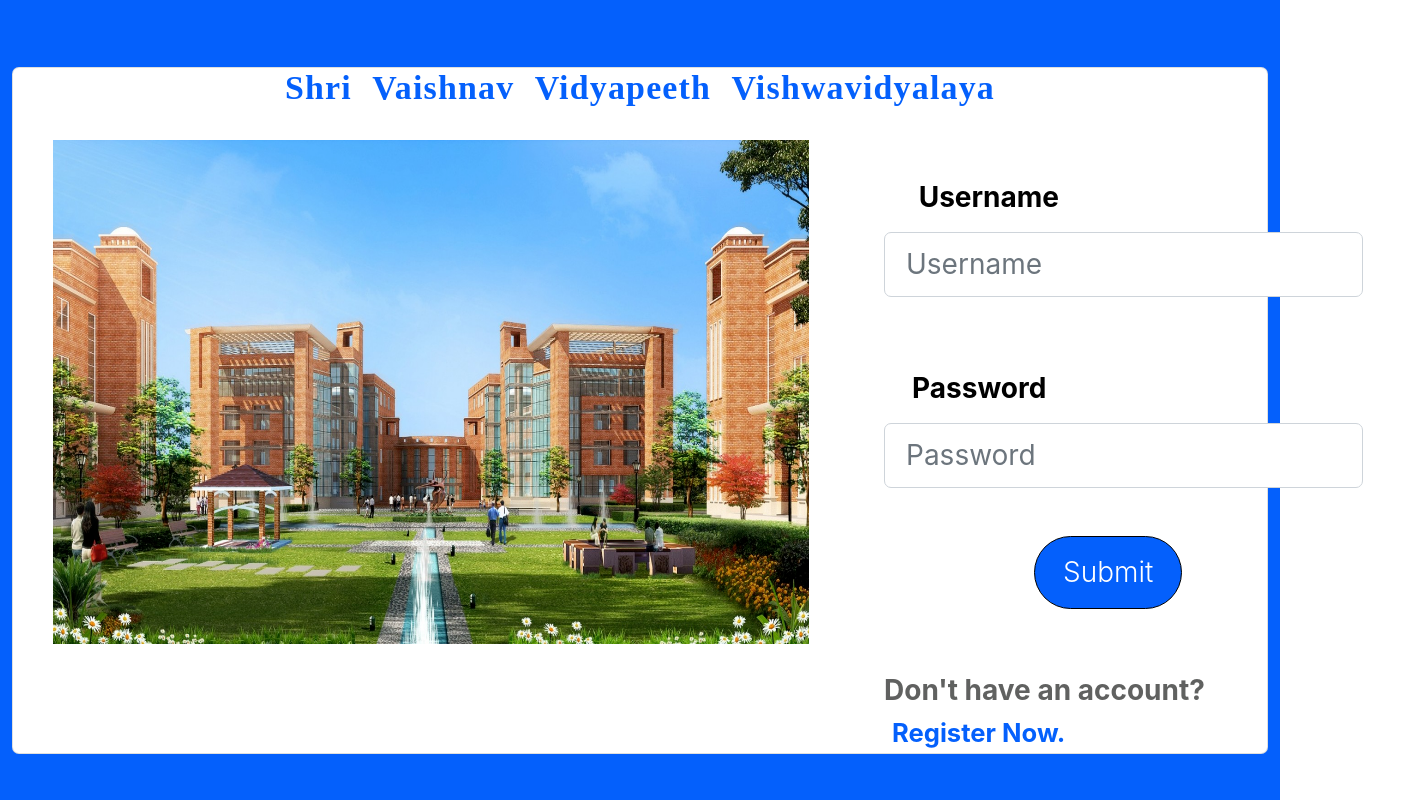
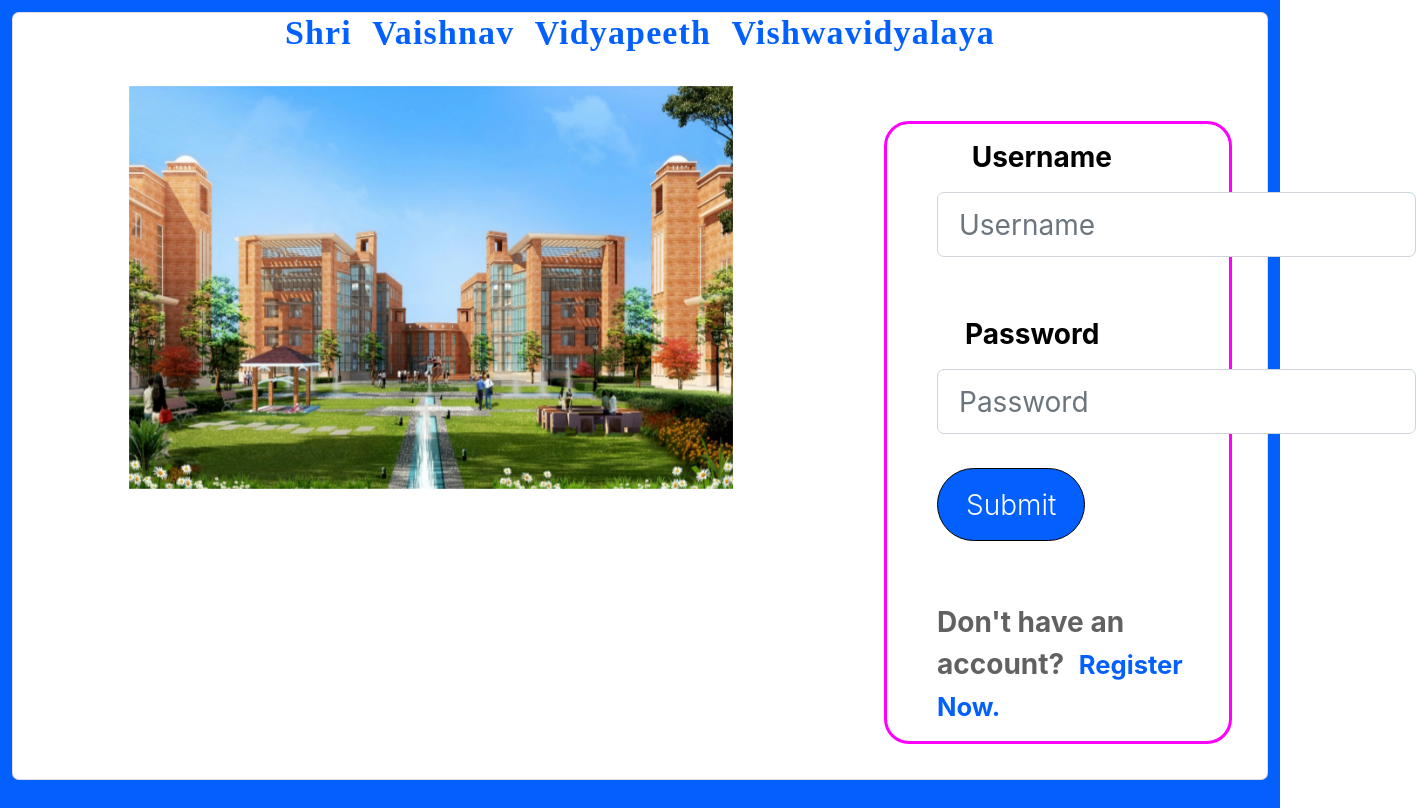
Before and after one commit to Nidhish-Raj-Mourya/StudentZon-Major-Project, a React (Create React App) app in the folder client/: page /login in a window 1280 px wide. Shown: the whole page, 1416 px wide, since content can reach past the window. Built offline with nearby package versions, Linux system fonts and the light colour scheme; no server answers.

Commit message:
listed changes are done

```diff
--- a/client/src/components/Buy/Buy.js
+++ b/client/src/components/Buy/Buy.js
@@ -1,3 +1,4 @@
+import './styles.css';
 import React, { Component } from 'react';
 import HomeNav from '../HomeNav/HomeNav';
 import axios from 'axios';
@@ -97,17 +98,19 @@
               <label className="cat" >
                 <img src="https://img.icons8.com/color/48/000000/categorize.png"></img>
                 Category</label>
+
+              <div className="input-group mb-3">
               <select className="form-control">
                 {categories}
               </select>
-            </div>
-
-            <div className="input-group mb-3">
-              <input type="text" className="form-control" placeholder="Find Text Books, Novels, Electronics and more" aria-label="search" aria-describedby="basic-addon2" />
-              <button className="btn btn-default" type="submit" style={{ marginLeft: "15px", marginTop: "-2px" }}>
+              <input type="text" className="form-control" placeholder="Find Books, notes " aria-label="search" aria-describedby="basic-addon2" />
+              <button className="btn btn-default" type="submit" >
                 <img src="https://img.icons8.com/cotton/50/000000/detective.png" />
               </button>
             </div>
+            </div>
+
+
           </form>
 
           <div style={{ marginBottom: "20px" }}>
--- /dev/null
+++ b/client/src/components/Buy/styles.css
@@ -0,0 +1,9 @@
+.input-group{
+    width: 50%;
+    padding-top: 0px;
+}
+
+.form-control{
+    margin-right: 15px;
+    margin-left: 0px;
+}
--- a/client/src/components/HomeNav/HomeNav.js
+++ b/client/src/components/HomeNav/HomeNav.js
@@ -123,7 +123,7 @@
   getNotificationText = (notification) => {
     if (notification.type === 'INTEREST') {
       return (
-        <Link to={{pathname: '/sell', state: {key: 2}}} className="notification-element">
+        <Link to={{ pathname: '/sell', state: { key: 2 } }} className="notification-element">
           <div className="notification-wrapper">
             <strong>{notification.sourceUsername}</strong> is interested in your item <strong>{notification.productName}</strong><br />
             <small className="text-muted">{this.calcTime(notification.timeStamp)}</small>
@@ -141,7 +141,7 @@
       );
     } else if (notification.type === 'STATUS UPDATE') {
       return (
-        <Link to={{pathname: '/user', state: {key: 4}}} className="notification-element">
+        <Link to={{ pathname: '/user', state: { key: 4 } }} className="notification-element">
           <div className="notification-wrapper" onClick={this.directUser}>
             <strong>{notification.sourceUsername + "'s"}</strong> item <strong>{notification.productName}</strong> is now  <strong>{notification.payload.status.toLowerCase()} </strong> <br />
             <small className="text-muted">{this.calcTime(notification.timeStamp)}</small>
@@ -185,7 +185,7 @@
           </div>
         );
       })
-    ) : ( '' );
+    ) : ('');
     // Default content when no notification is present
     if (notifications && notifications.length === 0) {
       notifications.push((
@@ -203,36 +203,43 @@
         <button className="navbar-toggler" type="button" data-toggle="collapse" data-target="#navbarToggler" aria-controls="navbarTogglerDemo03" aria-expanded="false" aria-label="Toggle navigation">
           <span className="navbar-toggler-icon"></span>
         </button>
-        <img src="https://img.icons8.com/nolan/70/000000/shopping-cart.png"/>
+        <img src="https://img.icons8.com/nolan/70/000000/shopping-cart.png" />
 
         <div className="logoname">
-          StudentZon <Link to={{pathname: "/", state: {key: 0}}}></Link>
-            {/* <Link to={{pathname: "/", state: {key: 0}}} className="nav-link">StudentZ🌎n</Link>  */}
+          StudentZon <Link to={{ pathname: "/", state: { key: 0 } }}></Link>
+          {/* <Link to={{pathname: "/", state: {key: 0}}} className="nav-link">StudentZ🌎n</Link>  */}
         </div>
         <div className="collapse navbar-collapse" id="navbarToggler">
           <ul className="navbar-nav homenav">
             <li className={"nav-item " + this.state.status[0]}>
-              <Link to={{pathname: "/", state: {key: 0}}} className="nav-link">Home</Link>
+              <br></br>
+              <Link to={{ pathname: "/", state: { key: 0 } }} className="nav-link">Home</Link>
             </li>
             <li className={"nav-item " + this.state.status[1]}>
+            <br></br>
               <Link to={{ pathname: "/buy", state: { key: 1 } }} className="nav-link">Buy</Link>
             </li>
             <li className={"nav-item " + this.state.status[2]}>
+            <br></br>
               <Link to={{ pathname: "/sell", state: { key: 2 } }} className="nav-link">Sell</Link>
             </li>
             <li className={"nav-item " + this.state.status[3]}>
+            <br></br>
               <Link to={{ pathname: "/requirements", state: { key: 3 } }} className="nav-link">Requirements</Link>
             </li>
             <li className={"nav-item " + this.state.status[4]}>
+            <br></br>
               <Link to={{ pathname: "/user", state: { key: 4 } }} className="nav-link">User</Link>
             </li>
             <li className="nav-item">
+            <br></br>
               <a className="nav-link" href="" onClick={this.logOut}>Logout</a> { /* @debug: Float this to right */}
             </li>
             <li>
               <div className="dropdown">
-                <button className="btn btn-dark dropdown-toggle notification-dropdown-button" type="button"  data-toggle="dropdown" aria-haspopup="true" aria-expanded="false" onClick={this.notificationHandler}>
-                  <img src="https://img.icons8.com/color/32/000000/appointment-reminders.png" className="bell-img" />({this.state.nofNotifications})
+
+                <button className="btn btn-dark dropdown-toggle notification-dropdown-button" type="button" data-toggle="dropdown" aria-haspopup="true" aria-expanded="false" onClick={this.notificationHandler}>
+                <img src="https://img.icons8.com/color/32/000000/appointment-reminders.png" className="bell-img" />({this.state.nofNotifications})
                 </button>
                 <div className="dropdown-menu notification-dropdown">
                   <h6 className="dropdown-header notification-item">Notifications</h6>
--- a/client/src/components/HomeNav/styles.css
+++ b/client/src/components/HomeNav/styles.css
@@ -5,8 +5,12 @@
 
 .notification-dropdown-button {
 	font-size: 80%;
-	margin-top: 7px;
-	margin-left: 15px;
+    margin-top: 0px;
+    align-items: center;
+    margin-left: 15px;
+    padding-top: 20px;
+    height: 30px;
+
 }
 
 .notification-item {
@@ -47,8 +51,27 @@
 }
 .logoname{
 	color: white;
-	font-size: 130%;
+	font-size: 3vh;
 
 }
 
-.bgnav{background : #313131;}
+.bgnav{
+	background: magenta;
+
+
+}
+
+.collapse{
+
+	background:magenta;
+padding-top: 0 !important;
+padding-bottom: 0 !important;
+height: 40px;
+font-size : 3vh;
+}
+
+.navbar{
+	padding-top: 0 !important;
+	padding-bottom: 0 !important;
+	height: 70px;
+}
--- a/client/src/components/Login/LogIn.js
+++ b/client/src/components/Login/LogIn.js
@@ -117,12 +117,9 @@
 
               </div>
             </div>
-
             <div className="col-xs-12 col-sm-12 col-md-12 col-lg-4">
               <div className="card-body">
                 <form className="registerform" onSubmit={this.handleSubmit}>
-
-
                   <div className="form-group" data-validate="Enter username">
                     <label htmlFor="Username">&emsp; Username</label>
                     <input type="text" className="form-control" name="username" aria-describedby="emailHelp" placeholder="Username" />
@@ -137,7 +134,7 @@
                   </div>
 
                   <button type="submit" className="btn btn1 btn-primary" id="index-submit">Submit</button>
-            <span className="psw">Don't have an account? <Link to="/signup" id="forgot"> Register now.</Link></span>
+                  <span className="psw form-group">Don't have an account? <Link to="/signup" id="forgot"> Register now.</Link></span>
 
 
                 </form>
--- a/client/src/components/Login/styles.css
+++ b/client/src/components/Login/styles.css
@@ -58,6 +58,23 @@
     text-align: center;
 
   }
+  .carousel-inner{
+    width: 80%;
+  }
+
+
+
+
+  .registerform{
+    padding-top: 12px;
+    align-content: center;
+    padding-left: 50px;
+    border-radius: 25px;
+    align-items: center;
+    border-style: solid;
+    border-color: magenta;
+
+  }
 
 /* .psw :hover {
     background-color: salmon;
@@ -85,7 +102,7 @@
 }
 .btn1{
   margin-top: 20px;
-  margin-left: 150px;
+  margin-left: auto;
   }
 
 .h1{
@@ -93,7 +110,10 @@
   text-align: center;
 
 }
-
+.form-group
+{
+  margin-bottom: 0.5rem;
+}
 
 .container-register{
   background-color: #0460fC;
```
Lines whose indentation alone changed are shown as unchanged.
